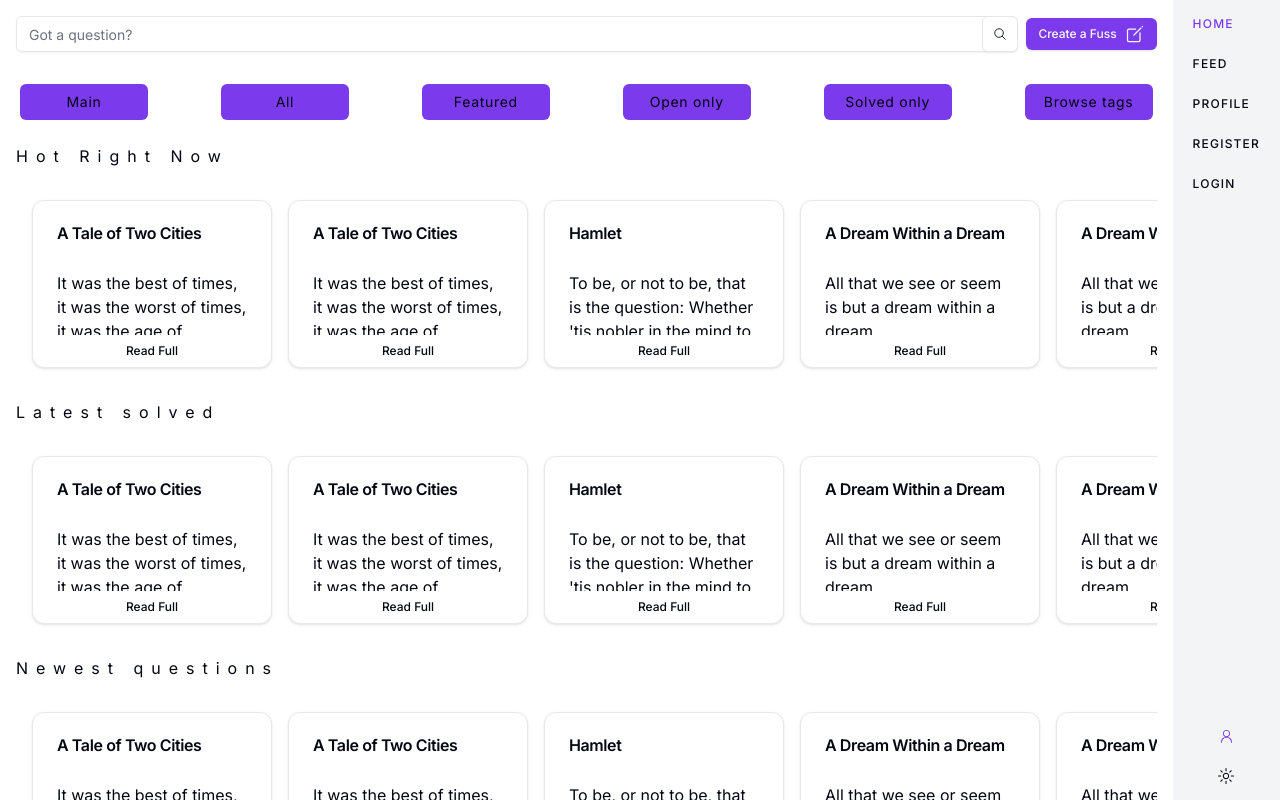
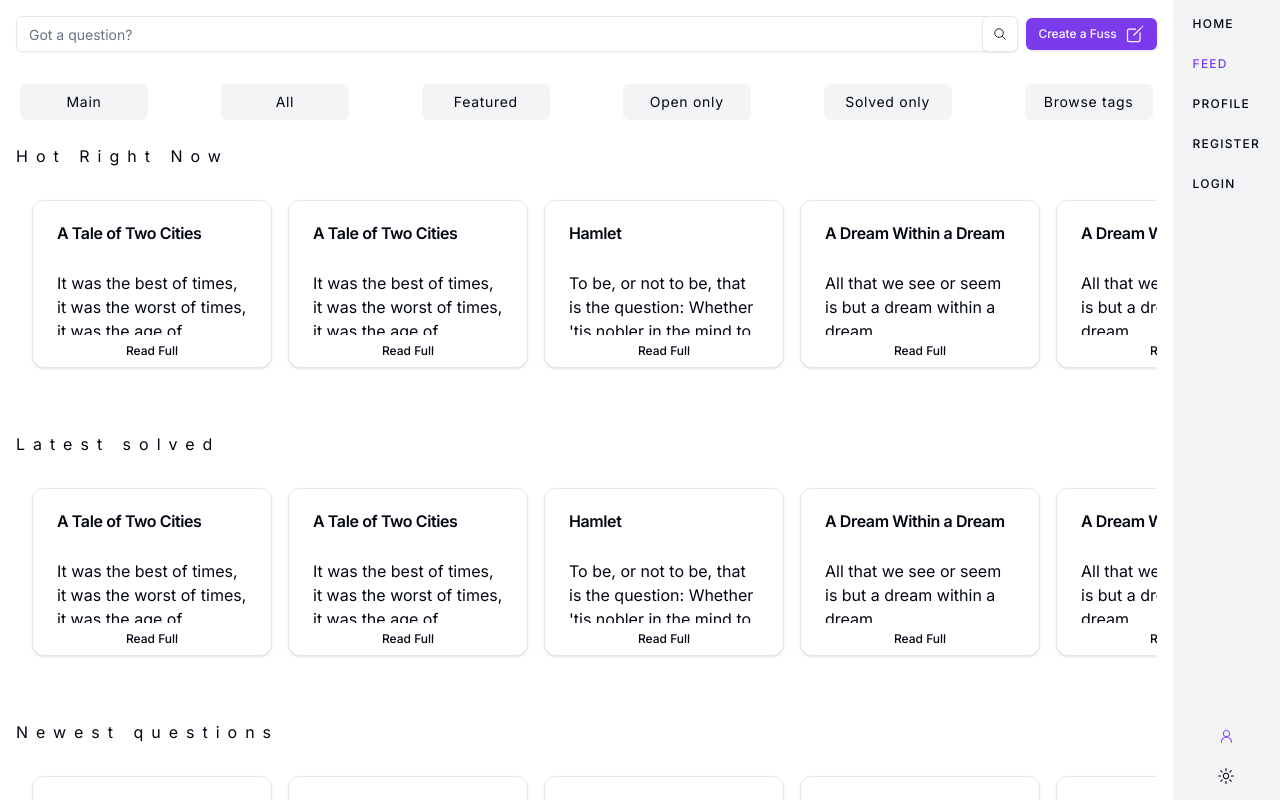
Before and after one commit to krishnakalyana/qanda, a Next.js app: page /feed in a window 1280 px wide. Built offline with nearby package versions, Linux system fonts and the light colour scheme.

Commit message:
navigation improved

```diff
--- a/app/(private)/feed/_components/BottomBar.tsx
+++ b/app/(private)/feed/_components/BottomBar.tsx
@@ -2,41 +2,23 @@ import Link from 'next/link'
 
 export default function BottomBar() {
   return (
-    <nav className='py-4 px-1 w-full flex flex-wrap gap-4 justify-between whitespace-nowrap tracking-wider text-sm font-normal flex-col md:flex-row  '>
-      <Link
-        href={{}}
-        className='bg-primary p-2 rounded-md min-w-32 text-center'
-      >
+    <nav className='py-4  px-1 w-full flex flex-wrap gap-4 justify-between whitespace-nowrap tracking-wider text-sm font-normal flex-col md:flex-row  '>
+      <Link href={{}} className='bg-accent p-2 rounded-md min-w-32 text-center'>
         Main
       </Link>
-      <Link
-        href={{}}
-        className='bg-primary p-2 rounded-md min-w-32 text-center'
-      >
+      <Link href={{}} className='bg-accent p-2 rounded-md min-w-32 text-center'>
         All
       </Link>
-      <Link
-        href={{}}
-        className='bg-primary p-2 rounded-md min-w-32 text-center'
-      >
+      <Link href={{}} className='bg-accent p-2 rounded-md min-w-32 text-center'>
         Featured
       </Link>
-      <Link
-        href={{}}
-        className='bg-primary p-2 rounded-md min-w-32 text-center'
-      >
+      <Link href={{}} className='bg-accent p-2 rounded-md min-w-32 text-center'>
         Open only
       </Link>
-      <Link
-        href={{}}
-        className='bg-primary p-2 rounded-md min-w-32 text-center'
-      >
+      <Link href={{}} className='bg-accent p-2 rounded-md min-w-32 text-center'>
         Solved only
       </Link>
-      <Link
-        href={{}}
-        className='bg-primary p-2 rounded-md min-w-32 text-center'
-      >
+      <Link href={{}} className='bg-accent p-2 rounded-md min-w-32 text-center'>
         Browse tags
       </Link>
     </nav>
--- a/app/(private)/feed/_components/Feed.tsx
+++ b/app/(private)/feed/_components/Feed.tsx
@@ -2,9 +2,9 @@ import { cn } from '@/lib/utils'
 import { HotRightNow } from './HotRightNow'
 
 export default function Feed() {
-  const heading = `tracking-[0.5em] mb-4`
+  const heading = `tracking-[0.5em] mb-4 `
   return (
-    <div className=''>
+    <div className='flex flex-col gap-8'>
       <div className='w-full overflow-auto'>
         <h1 className={cn(heading)}>Hot Right Now</h1>
         <HotRightNow />
--- a/components/common/MobileNav.tsx
+++ b/components/common/MobileNav.tsx
@@ -1,3 +1,4 @@
+'use client'
 import { Button } from '@/components/ui/button'
 import {
   DropdownMenu,
@@ -17,7 +18,10 @@ import { RxHamburgerMenu } from 'react-icons/rx'
 import ModeToggle from './ThemeToggle'
 import Link from 'next/link'
 import { routeConstant } from '@/lib/constants/routeConstant'
+import { buttons } from '@/lib/constants/navbutton'
+import { usePathname } from 'next/navigation'
 export default function MobileNav() {
+  const pathname = usePathname()
   return (
     <div className='flex bg-accent justify-between p-2'>
       <ModeToggle />
@@ -30,42 +34,24 @@ export default function MobileNav() {
         <DropdownMenuContent className='w-56'>
           <DropdownMenuLabel>QANDA</DropdownMenuLabel>
           <DropdownMenuSeparator />
+
           <DropdownMenuGroup>
-            <Link
-              href={{
-                pathname: `${routeConstant.HOME}`
-              }}
-            >
-              <DropdownMenuItem>Home</DropdownMenuItem>
-            </Link>
-            <Link
-              href={{
-                pathname: `${routeConstant.FEED}`
-              }}
-            >
-              <DropdownMenuItem>Feed</DropdownMenuItem>
-            </Link>
-            <Link
-              href={{
-                pathname: `${routeConstant.PROFILE}`
-              }}
-            >
-              <DropdownMenuItem>Profile</DropdownMenuItem>
-            </Link>
-            <Link
-              href={{
-                pathname: `${routeConstant.REGISTER}`
-              }}
-            >
-              <DropdownMenuItem>Register</DropdownMenuItem>
-            </Link>
-            <Link
-              href={{
-                pathname: `${routeConstant.LOGIN}`
-              }}
-            >
-              <DropdownMenuItem>Login</DropdownMenuItem>
-            </Link>
+            {buttons.map((button, index) => {
+              return (
+                <Link
+                  key={button.title}
+                  href={{
+                    pathname: button.link
+                  }}
+                >
+                  <DropdownMenuItem
+                    className={pathname == button.link ? 'text-primary' : ''}
+                  >
+                    {button.title}
+                  </DropdownMenuItem>
+                </Link>
+              )
+            })}
           </DropdownMenuGroup>
           <DropdownMenuSeparator />
           <DropdownMenuItem>Log out</DropdownMenuItem>
--- a/components/common/Navbar.tsx
+++ b/components/common/Navbar.tsx
@@ -3,77 +3,37 @@ import UserIcon from '@/assets/icons/User'
 import { Button } from '../ui/button'
 import ModeToggle from './ThemeToggle'
 import Link from 'next/link'
-import { routeConstant } from '@/lib/constants/routeConstant'
+import { usePathname } from 'next/navigation'
+import { cn } from '@/lib/utils'
+import { buttons } from '@/lib/constants/navbutton'
 
 export default function Navbar() {
+  const pathname = usePathname()
+  const navClass = 'tracking-widest uppercase'
   return (
     <nav className=' h-full p-2 flex flex-col bg-accent justify-between '>
       <div className='flex flex-col gap-2'>
+        {buttons.map((button, index) => {
+          return (
             <Link
+              key={button.title}
               href={{
-            pathname: `${routeConstant.HOME}`
+                pathname: button.link
               }}
             >
               <Button
                 size={'sm'}
-            className='tracking-widest uppercase text-primary'
+                className={cn(
+                  navClass,
+                  button.link == pathname ? 'text-primary' : ''
+                )}
                 variant={'ghost'}
               >
-            Home
+                {button.title}
               </Button>
             </Link>
-        <Link
-          href={{
-            pathname: `${routeConstant.FEED}`
-          }}
-        >
-          <Button
-            size={'sm'}
-            className='tracking-widest uppercase'
-            variant={'ghost'}
-          >
-            Feed
-          </Button>
-        </Link>
-        <Link
-          href={{
-            pathname: `${routeConstant.PROFILE}`
-          }}
-        >
-          <Button
-            size={'sm'}
-            className='tracking-widest uppercase'
-            variant={'ghost'}
-          >
-            Profile
-          </Button>
-        </Link>
-        <Link
-          href={{
-            pathname: `${routeConstant.REGISTER}`
-          }}
-        >
-          <Button
-            size={'sm'}
-            className='tracking-widest uppercase'
-            variant={'ghost'}
-          >
-            Register
-          </Button>
-        </Link>
-        <Link
-          href={{
-            pathname: `${routeConstant.LOGIN}`
-          }}
-        >
-          <Button
-            size={'sm'}
-            className='tracking-widest uppercase'
-            variant={'ghost'}
-          >
-            Login
-          </Button>
-        </Link>
+          )
+        })}
       </div>
       <div className=' flex flex-col   gap-2'>
         <Button size={'sm'} variant={'link'}>
--- /dev/null
+++ b/lib/constants/navbutton.ts
@@ -0,0 +1,9 @@
+import { routeConstant } from "./routeConstant";
+
+export const buttons = [
+    { title: 'Home', link: `${routeConstant.HOME}` },
+    { title: 'Feed', link: `${routeConstant.FEED}` },
+    { title: 'Profile', link: `${routeConstant.PROFILE}` },
+    { title: 'Register', link: `${routeConstant.REGISTER}` },
+    { title: 'Login', link: `${routeConstant.LOGIN}` }
+  ]
```
Lines whose indentation alone changed are shown as unchanged.
